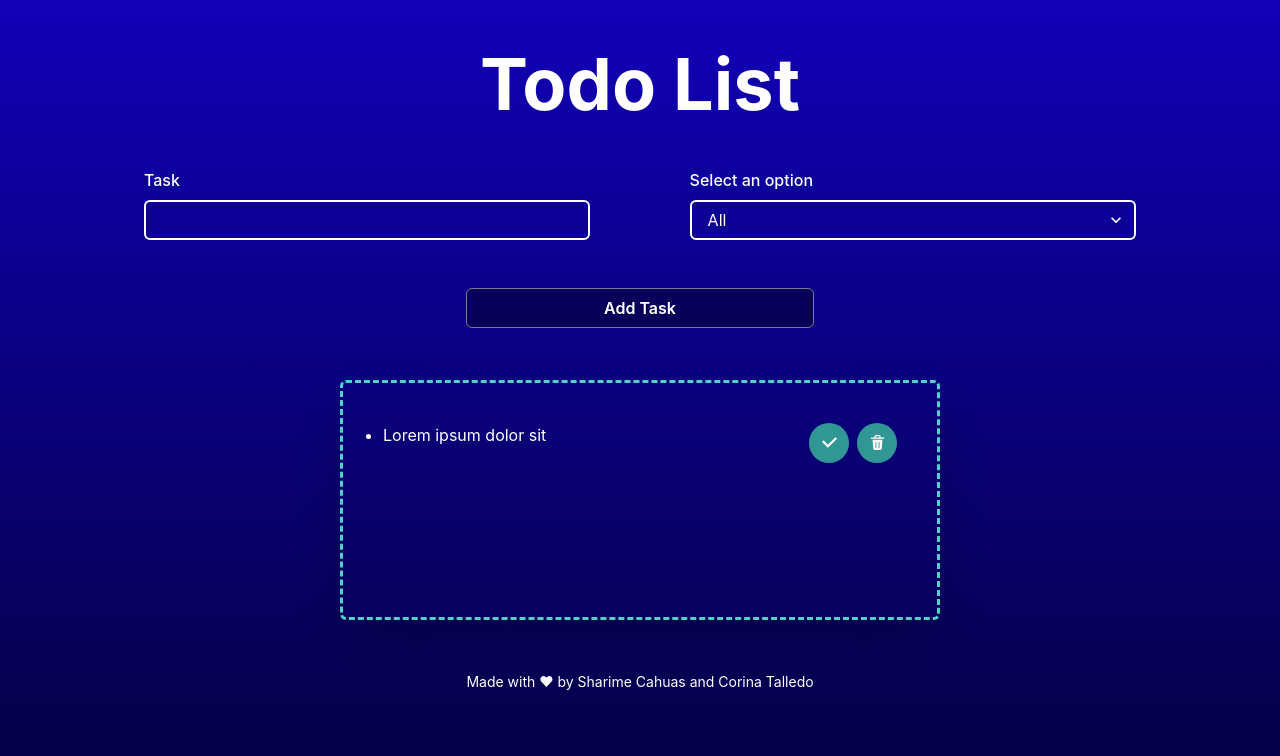
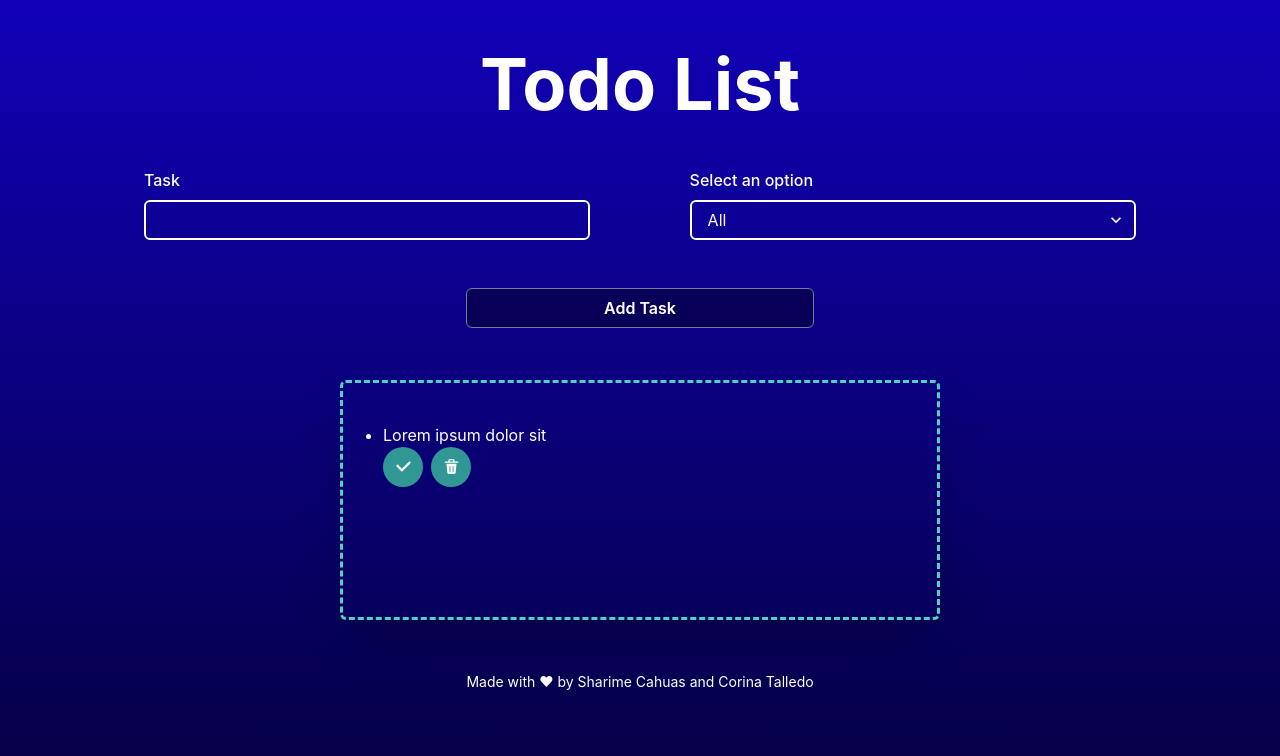
Before and after one commit to catasha27/TODO-LIST-APP, a React (Vite) app: page / in a window 1280 px wide. Shown: the top 756 px of the page. Built offline with nearby package versions, Linux system fonts and the light colour scheme.

Commit message:
fix layout todo task component

```diff
--- a/src/components/TodoTask.jsx
+++ b/src/components/TodoTask.jsx
@@ -1,19 +1,16 @@
 import IconBtn from "./IconBtn.jsx";
-import { ListItem } from "@chakra-ui/react";
-import { Flex, Spacer } from "@chakra-ui/react";
-import { ButtonGroup } from "@chakra-ui/react";
+import { ListItem, Spacer, ButtonGroup } from "@chakra-ui/react";
+
 
 export default function TodoTask() {
     return (
-        <Flex>
-            <ListItem>Lorem ipsum dolor sit</ListItem>
-
+        <ListItem>Lorem ipsum dolor sit
             <Spacer />
 
             <ButtonGroup>
                 <IconBtn isTrash={false} />
                 <IconBtn isTrash={true} />
             </ButtonGroup>
-        </Flex>
+        </ListItem>
     );
 }
```
